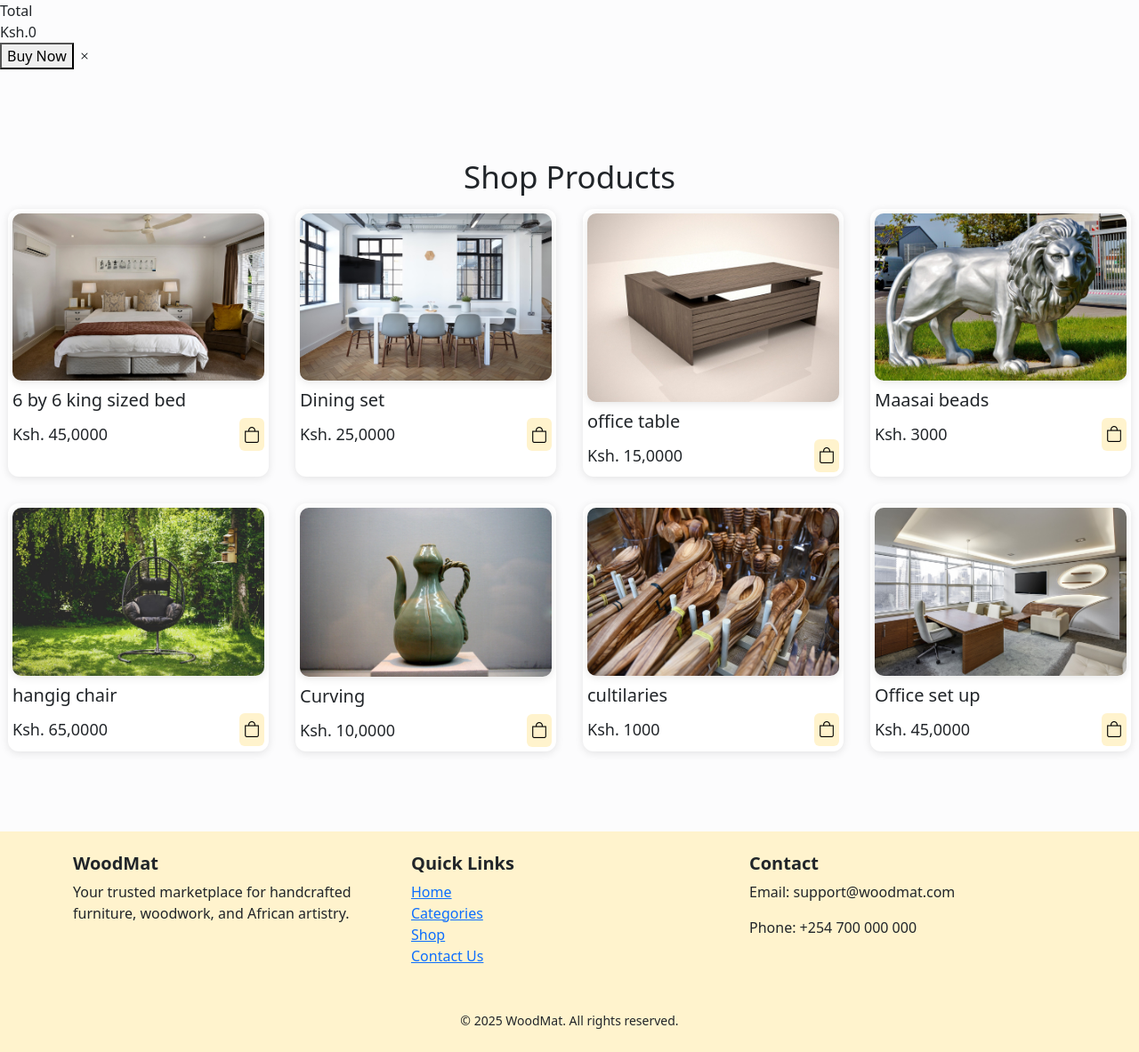
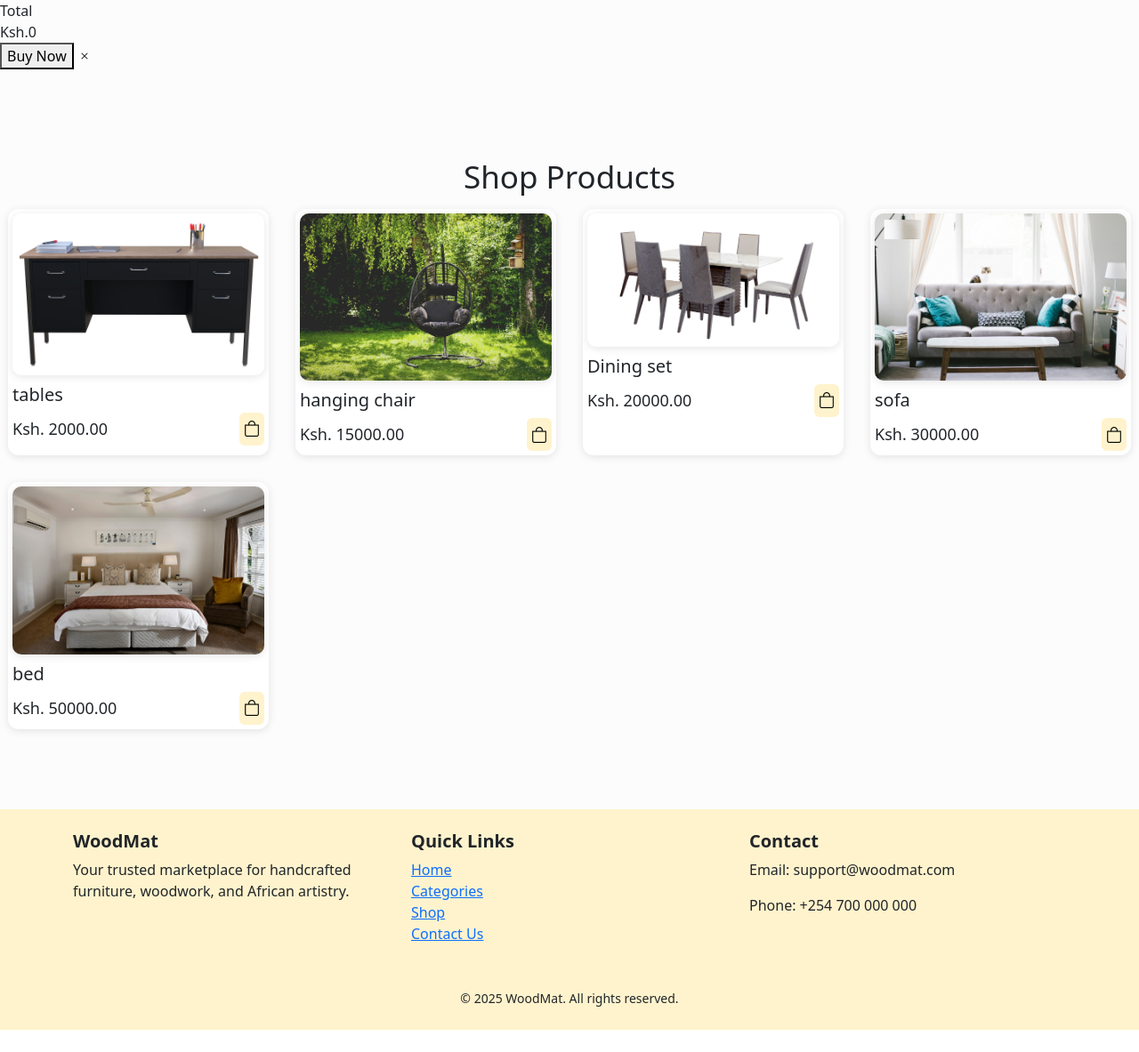
Before and after one commit to fidelis182/Woodwork_emarket, a Django app: page /products/ in a window 1280 px wide. Shown: the part 1080-2263 px from the top of the page at 89% size. After the commit the page ends 2238 px from the top, so only its background shows below. Run offline with Django 5.2, Linux system fonts and the light colour scheme; data comes from the database, SQL or seed files in the repository; both versions use the stored data as it was after the commit; some libraries are stand-ins or nearby versions.

Commit message:
updated my product to fetch images and update them dynamically

```diff
--- a/woodmat/models.py
+++ b/woodmat/models.py
@@ -9,6 +9,9 @@ class Category(models.Model):
 
   def __str__(self):
     return self.name
+
+  class Meta:
+    verbose_name_plural='categories'
 
 #Customers
 class Customer(models.Model):
@@ -26,10 +29,10 @@ class Customer(models.Model):
 #all product
 class Product(models.Model):
   name=models.CharField(max_length=50)
-  price=models.DecimalField(default=0,decimal_places=2,max_digits=6)
+  price=models.DecimalField(default=0,decimal_places=2,max_digits=8)
   category=models.ForeignKey(Category, on_delete=models.CASCADE,default=1)
   description=models.CharField(max_length=250,default='',null=True)
-  image=models.ImageField(upload_to='uploads/products')
+  image=models.ImageField(upload_to='products/')
 
   def __str__(self):
     return self.name
--- a/woodmat/templates/products.html
+++ b/woodmat/templates/products.html
@@ -42,22 +42,28 @@
 
 
 <section class="products">
-   <h1 class="section-title"> Shop Products</h1>
-   <div class="product-content ">
+  <h1 class="section-title">Shop Products</h1>
+  <div class="product-content">
+    {% for product in products %}
       <div class="product-box">
         <div class="img-box">
-        <img src="{% static 'images/furnitures/bedroom1.jpg' %}" alt="bed">
+          <img src="{{ product.image.url }}" alt="{{ product.name }}">
         </div>
-      <h2 class="product-name">6 by 6 king sized bed</h2>
+        <h2 class="product-name">{{ product.name }}</h2>
         <div class="price-and-cart">
-        <span class="price">Ksh. 45,0000</span>
+          <span class="price">Ksh. {{ product.price }}</span>
           <i class="bi bi-bag"></i>
         </div>
+      </div>
+    {% empty %}
+      <p>No products available.</p>
+    {% endfor %}
+  </div>
+</section>
 
-    </div>
-        <div class="product-box">
+     {% comment %} <div class="product-box">
       <div class="img-box">
-        <img src="{% static 'images/furnitures/dining4.jpg' %}" alt="bed">
+        <img src="{{product.image.url}}" alt="bed">
       </div>
       <h2 class="product-name">Dining set</h2>
       <div class="price-and-cart">
@@ -68,7 +74,7 @@
     </div>
     <div class="product-box">
       <div class="img-box">
-        <img src="{% static 'images/furnitures/table 1.jpg' %}" alt="table">
+        <img src="{{product.image.url}}" alt="table">
       </div>
       <h2 class="product-name">office table</h2>
       <div class="price-and-cart">
@@ -79,7 +85,7 @@
     </div>
      <div class="product-box">
       <div class="img-box">
-        <img src="{% static 'images/wood work/sculpture 1.jpg' %}" alt="beads">
+        <img src="{{product.image.url}}" alt="beads">
       </div>
       <h2 class="product-name">Maasai beads</h2>
       <div class="price-and-cart">
@@ -90,7 +96,7 @@
     </div>
     <div class="product-box">
       <div class="img-box">
-        <img src="{% static 'images/furnitures/outdoor.jpg' %}" alt="swing">
+        <img src="{{product.image.url}}" alt="swing">
       </div>
       <h2 class="product-name">hangig chair</h2>
       <div class="price-and-cart">
@@ -101,7 +107,7 @@
     </div>
     <div class="product-box">
       <div class="img-box">
-        <img src="{% static 'images/wood work/curving 1.jpg' %}" alt="curving">
+        <img src="{{product.image.url}}" alt="curving">
       </div>
       <h2 class="product-name">Curving</h2>
       <div class="price-and-cart">
@@ -112,7 +118,7 @@
     </div>
     <div class="product-box">
       <div class="img-box">
-        <img src="{% static 'images/wood work/utensils.jpg' %}" alt="cultiolaries">
+        <img src="{{product.image.url}}" alt="cultiolaries">
       </div>
       <h2 class="product-name">cultilaries</h2>
       <div class="price-and-cart">
@@ -123,7 +129,7 @@
     </div>
     <div class="product-box">
       <div class="img-box">
-        <img src="{% static 'images/furnitures/office1.jpg' %}" alt="office set up">
+        <img src="{{product.image.url}}" alt="office set up">
       </div>
       <h2 class="product-name">Office set up</h2>
       <div class="price-and-cart">
@@ -131,8 +137,7 @@
         <i class="bi bi-bag"></i>
       </div>
 
-    </div>
-   </div>
- </section>
+    </div> {% endcomment %}
+
 
 {% endblock content %}
--- a/woodmat/views.py
+++ b/woodmat/views.py
@@ -1,5 +1,5 @@
 from django.shortcuts import render
-
+from .models import Product
 from .forms import LoginForm
 from django.shortcuts import render, redirect
 from django.contrib.auth import authenticate, login
@@ -22,7 +22,8 @@ def category_detail(request):
   return render(request,'category_detail.html')
 
 def products(request):
-  return render(request,'products.html')
+    products = Product.objects.all()
+    return render(request, 'products.html', {'products': products})
 
 def product_detail(request):
   return render(request,'product_detail.html')
--- a/woodmatproject/settings.py
+++ b/woodmatproject/settings.py
@@ -121,7 +121,8 @@ STATIC_URL = 'static/'
 STATICFILES_DIRS = [
     BASE_DIR / "static",
 ]
-
+MEDIA_URL = '/media/'
+MEDIA_ROOT = BASE_DIR / 'media'
 
 # Default primary key field type
 # https://docs.djangoproject.com/en/5.2/ref/settings/#default-auto-field
--- a/woodmatproject/urls.py
+++ b/woodmatproject/urls.py
@@ -17,7 +17,13 @@ Including another URLconf
 from django.contrib import admin
 from django.urls import include, path
 
+from django.conf import settings
+from django.conf.urls.static import static
+
 urlpatterns = [
     path('admin/', admin.site.urls),
-    path('', include('woodmat.urls'))
+    path('', include('woodmat.urls')),
 ]
+
+if settings.DEBUG:
+    urlpatterns += static(settings.MEDIA_URL, document_root=settings.MEDIA_ROOT)
```
Also changed, not shown: db.sqlite3, media/products/bedroom1.jpg (added), media/products/dining_3.png (added), media/products/office_3.png (added), media/products/outdoor.jpg (added), media/products/sof1.jpg (added), uploads/products/dining1.jpg (added). Lines whose indentation alone changed are shown as unchanged.
